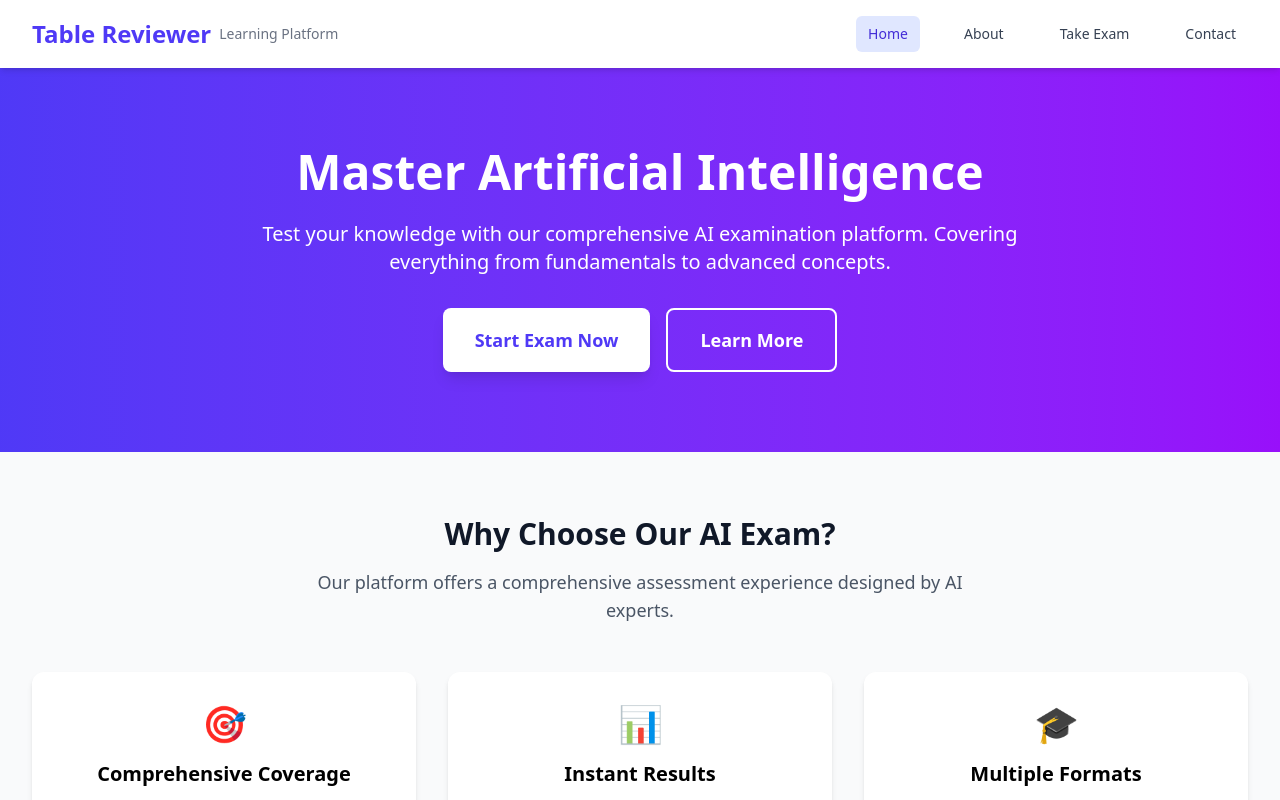
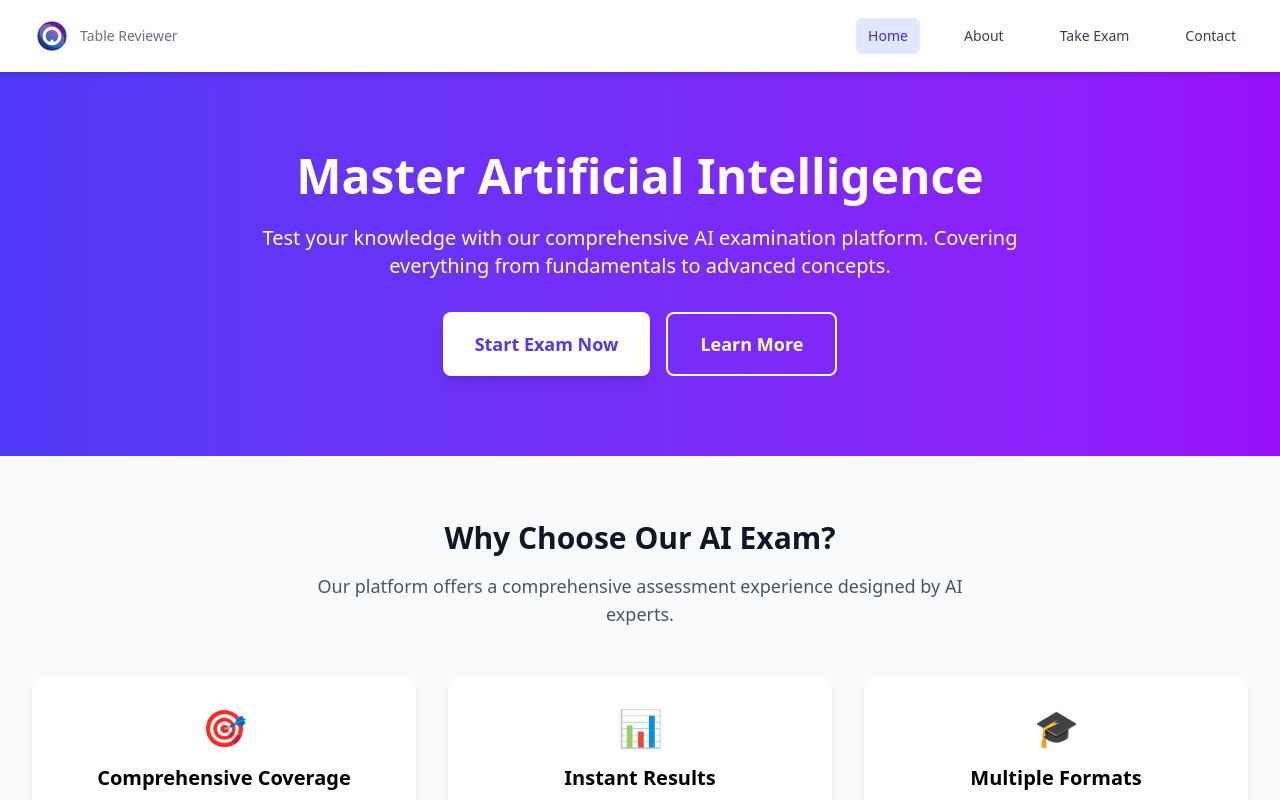
Before and after one commit to auxghlann/table_reviewer, a React (Vite) app: page / in a window 1280 px wide. Shown: the top 800 px of the page. Built offline with nearby package versions, Linux system fonts and the light colour scheme.

Commit message:
add logo and favicon and refined the website name

```diff
--- a/index.html
+++ b/index.html
@@ -2,9 +2,9 @@
 <html lang="en">
   <head>
     <meta charset="UTF-8" />
-    <link rel="icon" type="image/svg+xml" href="/vite.svg" />
+    <link rel="icon" type="image/jpeg" href="/logo.png" />
     <meta name="viewport" content="width=device-width, initial-scale=1.0" />
-    <title>table_reviewer</title>
+    <title>Table Reviewer</title>
   </head>
   <body>
     <div id="root"></div>
--- a/src/components/Header.jsx
+++ b/src/components/Header.jsx
@@ -1,4 +1,5 @@
 import React, { useState } from "react";
+import logo from "../assets/logo.png";
 
 export default function Header({ currentPage, setCurrentPage }) {
   const [isMobileMenuOpen, setIsMobileMenuOpen] = useState(false);
@@ -15,8 +16,8 @@ export default function Header({ currentPage, setCurrentPage }) {
         <div className="flex justify-between items-center py-4">
           {/* Logo */}
           <div className="flex items-center">
-            <div className="text-2xl font-bold text-indigo-600">Table Reviewer</div>
-            <div className="ml-2 text-sm text-gray-500">Learning Platform</div>
+            <img src={logo} alt="Table Reviewer" className="h-10 w-auto" />
+            <div className="ml-2 text-sm text-gray-500">Table Reviewer</div>
           </div>
 
           {/* Navigation */}
```
Also changed, not shown: public/logo.png (added), src/assets/logo.png (added).
